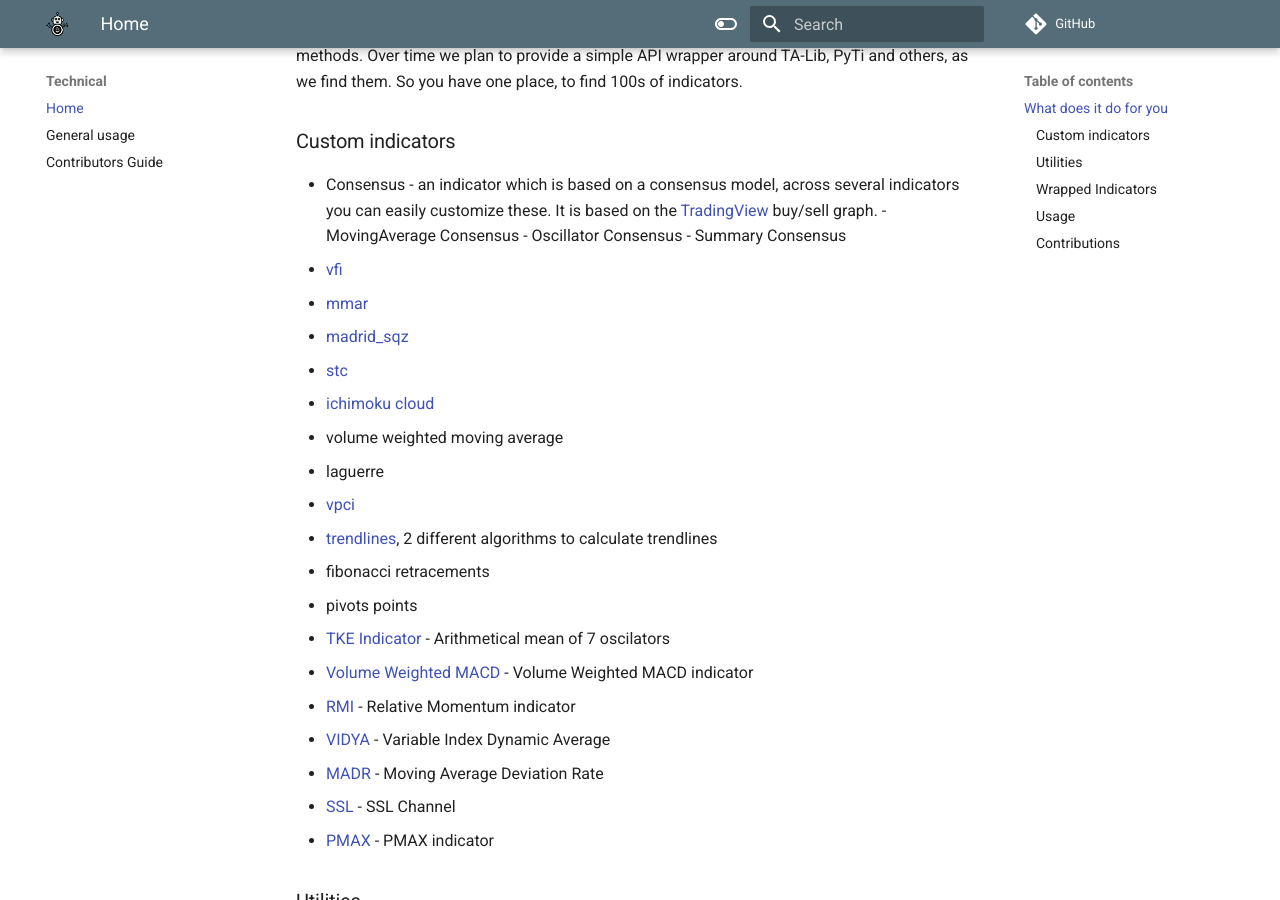
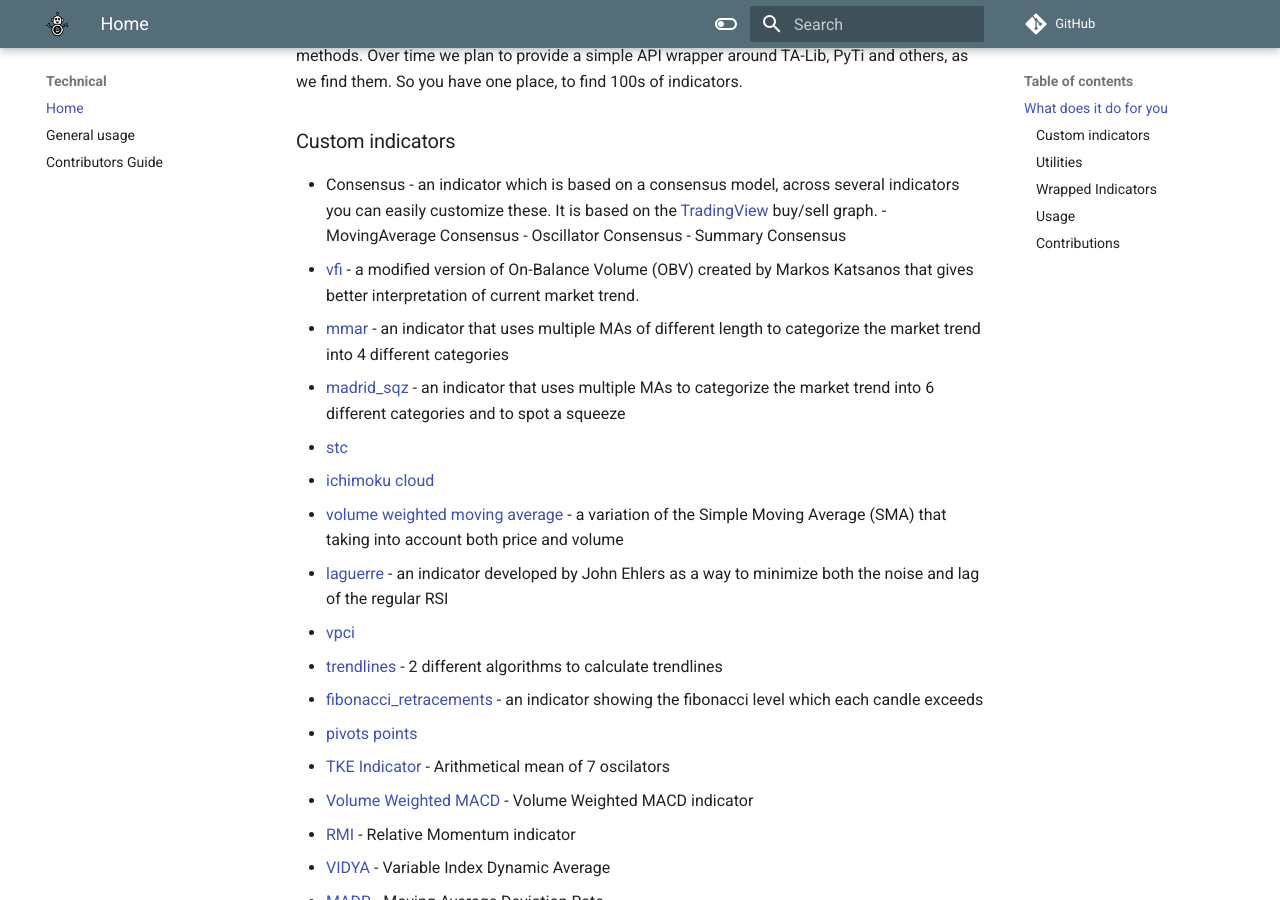
Before and after one commit to freqtrade/technical, an MkDocs documentation site: the page built from docs/index.md, in a window 1280 px wide and 900 px high, scrolled down 348 px. Built offline with MkDocs 1.6.1 and Material for MkDocs 9.7.7, drawn with Linux system fonts in a browser that asks for light colours; comment, search, counter and statistics services are not loaded; the version menu is left out.

Commit message:
chore: also update indicator description in docs

```diff
--- a/docs/index.md
+++ b/docs/index.md
@@ -4,7 +4,6 @@
 ![Documentation CI](https://github.com/freqtrade/technical/actions/workflows/deploy-docs.yml/badge.svg)
 [![PyPI](https://img.shields.io/pypi/v/technical)](https://pypi.org/project/technical/)
 [![Ruff](https://img.shields.io/endpoint?url=https://raw.githubusercontent.com/astral-sh/ruff/main/assets/badge/v2.json)](https://github.com/astral-sh/ruff)
-
 
 Technical is a companion project for Freqtrade.
 It includes technical indicators, as well as helpful utilities (e.g. timeframe resampling) aimed to assist in strategy development for Freqtrade.
@@ -19,17 +18,17 @@ Over time we plan to provide a simple API wrapper around TA-Lib, PyTi and others
 * Consensus - an indicator which is based on a consensus model, across several indicators
 you can easily customize these. It is based on the [TradingView](https://www.tradingview.com/symbols/BTCUSD/technicals/)
 buy/sell graph. - MovingAverage Consensus - Oscillator Consensus - Summary Consensus
-* [vfi](https://www.tradingview.com/script/MhlDpfdS-Volume-Flow-Indicator-LazyBear/)
-* [mmar](https://www.tradingview.com/script/1JKqmEKy-Madrid-Moving-Average-Ribbon/)
-* [madrid_sqz](https://www.tradingview.com/script/9bUUSzM3-Madrid-Trend-Squeeze/)
+* [vfi](https://www.tradingview.com/script/MhlDpfdS-Volume-Flow-Indicator-LazyBear/) - a modified version of On-Balance Volume (OBV) created by Markos Katsanos that gives better interpretation of current market trend.
+* [mmar](https://www.tradingview.com/script/1JKqmEKy-Madrid-Moving-Average-Ribbon/) - an indicator that uses multiple MAs of different length to categorize the market trend into 4 different categories
+* [madrid_sqz](https://www.tradingview.com/script/9bUUSzM3-Madrid-Trend-Squeeze/) - an indicator that uses multiple MAs to categorize the market trend into 6 different categories and to spot a squeeze
 * [stc](https://www.investopedia.com/articles/forex/10/schaff-trend-cycle-indicator.asp)
 * [ichimoku cloud](http://stockcharts.com/school/doku.php?id=chart_school:trading_strategies:ichimoku_cloud)
-* volume weighted moving average
-* laguerre
+* [volume weighted moving average](https://trendspider.com/learning-center/what-is-the-volume-weighted-moving-average-vwma/) - a variation of the Simple Moving Average (SMA) that taking into account both price and volume
+* [laguerre](https://www.tradingview.com/script/iUl3zTql-Ehlers-Laguerre-Relative-Strength-Index-CC/) - an indicator developed by John Ehlers as a way to minimize both the noise and lag of the regular RSI
 * [vpci](https://www.tradingview.com/script/lmTqKOsa-Indicator-Volume-Price-Confirmation-Indicator-VPCI/)
-* [trendlines](https://en.wikipedia.org/wiki/Trend_line_(technical_analysis)), 2 different algorithms to calculate trendlines
-* fibonacci retracements
-* pivots points
+* [trendlines](https://en.wikipedia.org/wiki/Trend_line_(technical_analysis)) - 2 different algorithms to calculate trendlines
+* [fibonacci_retracements](https://www.investopedia.com/terms/f/fibonacciretracement.asp) - an indicator showing the fibonacci level which each candle exceeds
+* [pivots points](https://www.tradingview.com/support/solutions/43000521824-pivot-points-standard/)
 * [TKE Indicator](https://www.tradingview.com/script/Pcbvo0zG/) - Arithmetical mean of 7 oscilators
 * [Volume Weighted MACD](https://www.tradingview.com/script/wVe6AfGA) - Volume Weighted MACD indicator
 * [RMI](https://www.marketvolume.com/technicalanalysis/relativemomentumindex.asp) - Relative Momentum indicator
```
